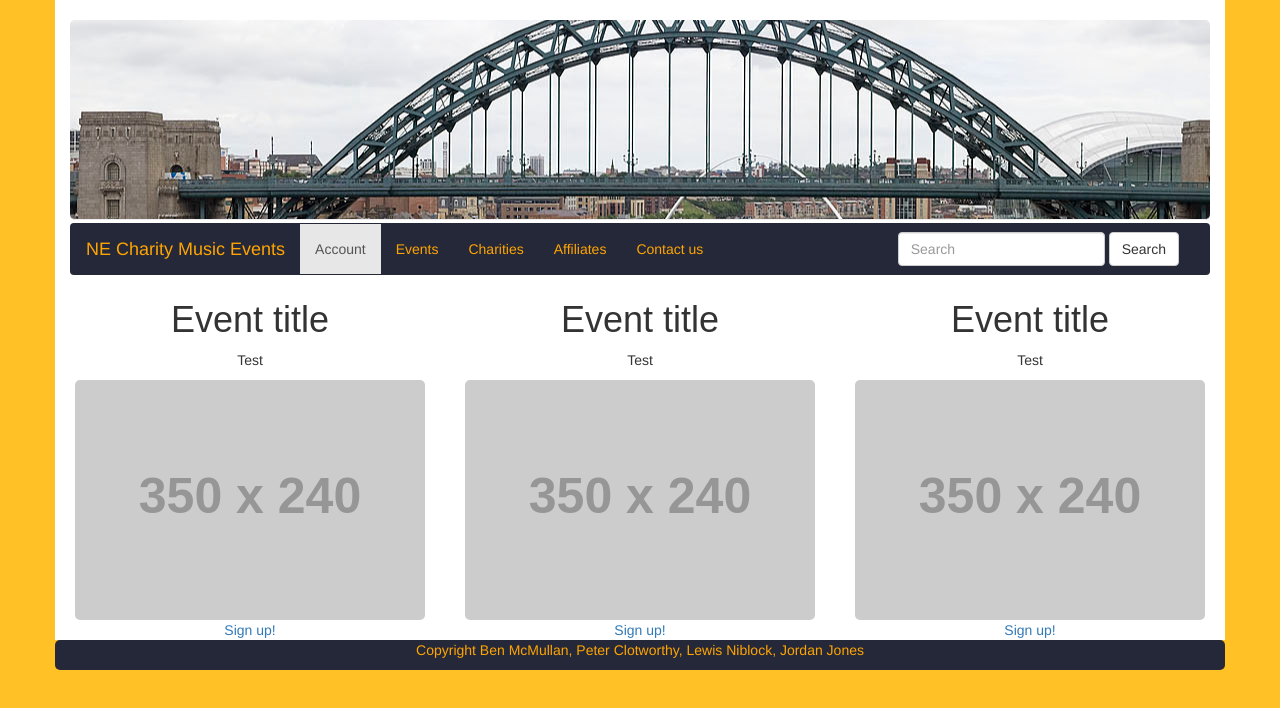
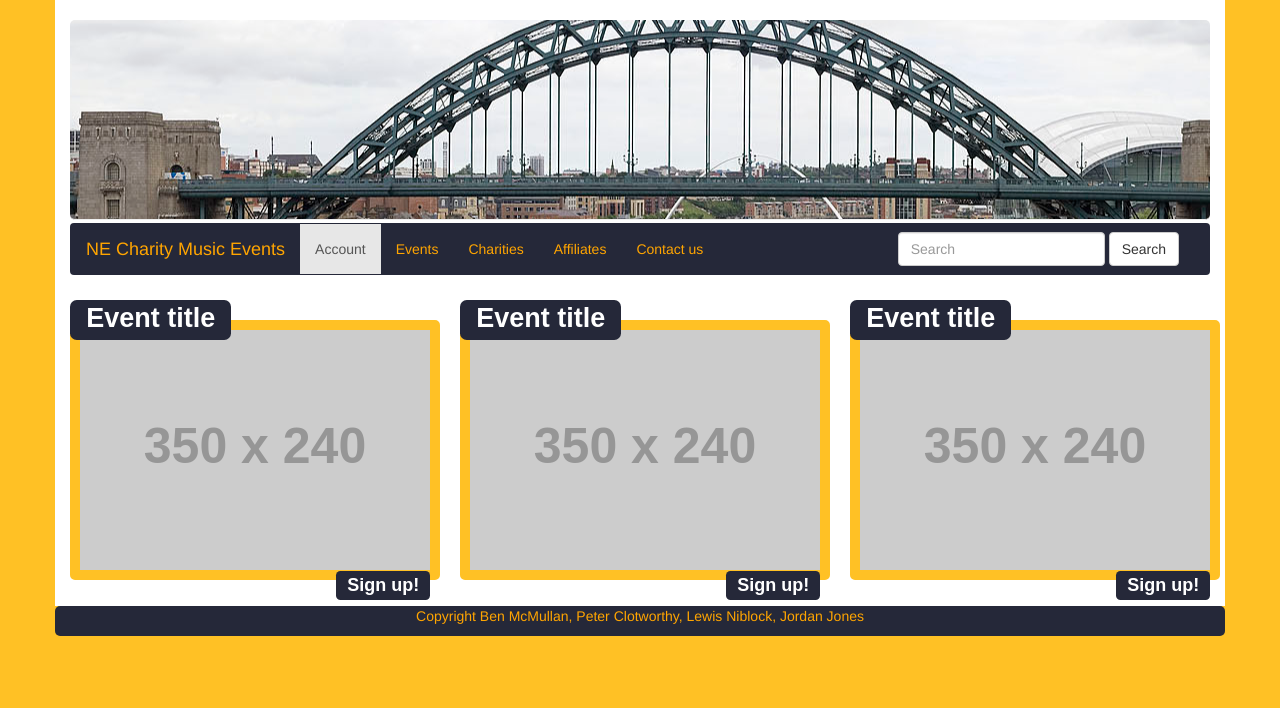
Before and after one commit to benmcm1994/NorthEastMusicEvents, a plain HTML site: page index.html in a window 1280 px wide. Drawn offline with nearby package versions, Linux system fonts and the light colour scheme; placeholder pictures from the web are drawn by us.

Commit message:
more changes to body

```diff
--- a/css/style.css
+++ b/css/style.css
@@ -13,10 +13,29 @@ body{
 
 h1{
 	font-family: 'Titillium Web', sans-serif;
+    margin-bottom: 40px;
+    text-align: left;
+}
+
+h3{
+    margin-top: -10px;
+    text-align: right;
+    font-family: 'Titillium Web', sans-serif;
+}
+
+.label-primary{
+    background-color: #252839;
+}
+
+.label-default{
+    position:absolute;
+    background-color: #252839;
 }
 
 img{
     border-radius: 5px;
+    border: 10px solid #FFC125;
+
 }
 
 #row1{
--- a/index.html
+++ b/index.html
@@ -58,24 +58,21 @@
     <div class="container">
         <div class="row" id="row1">
         <div class="col-md-4">
-            <h1>Event title</h1>
-            <p>Test</p>
+            <h1><a href="#" class="label label-default">Event title</a></h1>
             <img src="http://placehold.it/350x240">
-            <a href="#">Sign up!</a>
+            <h3><a href="#" class="label label-primary">Sign up!</a></h3>
         </div>
 
         <div class="col-md-4">
-            <h1>Event title</h1>
-            <p>Test</p>
+            <h1><a href="#" class="label label-default">Event title</a></h1>
             <img src="http://placehold.it/350x240">
-            <a href="#">Sign up!</a>
+            <h3><a href="#" class="label label-primary">Sign up!</a></h3>
         </div>
 
         <div class="col-md-4">
-            <h1>Event title</h1>
-            <p>Test</p>
+            <h1><a href="#" class="label label-default">Event title</a></h1>
             <img src="http://placehold.it/350x240">
-            <a href="#">Sign up!</a>
+            <h3><a href="#" class="label label-primary">Sign up!</a></h3>
         </div>
 
         </div>
```
